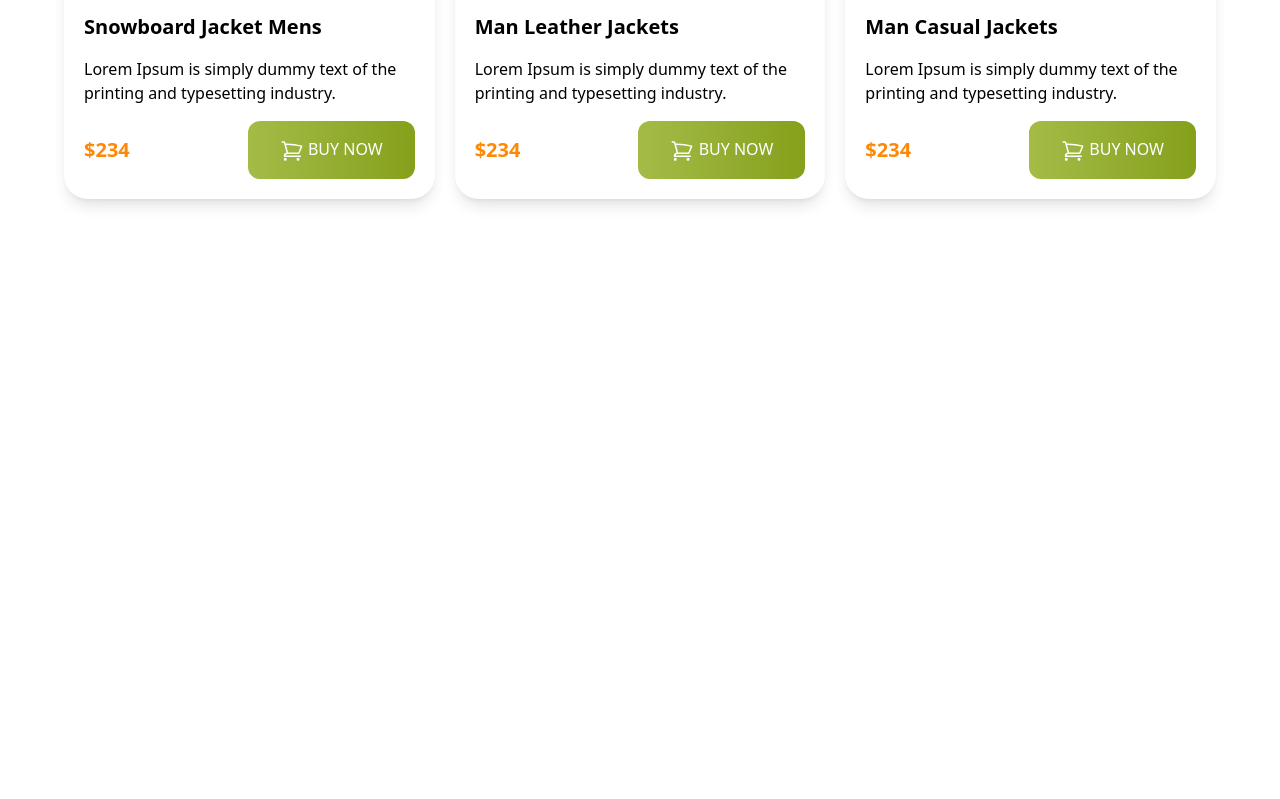
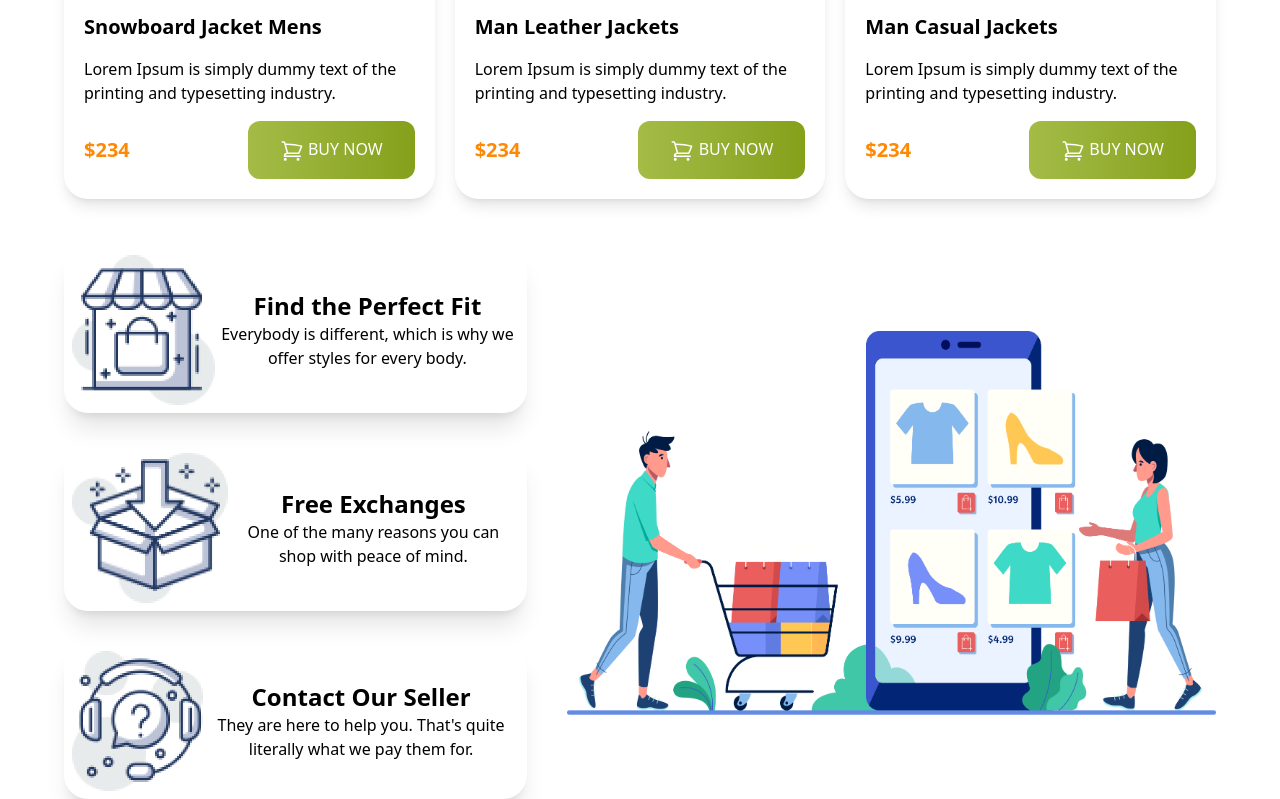
Before and after one commit to abuhasanxt/penguin, a plain HTML site: page index.html in a window 1280 px wide. Shown: the part 1813-2612 px from the top of the page. Before the commit the page ends 2060 px from the top, so only its background shows below. Drawn offline with nearby package versions, Linux system fonts and the light colour scheme.

Commit message:
added footer section

```diff
--- a/index.html
+++ b/index.html
@@ -125,7 +125,7 @@
               src="./images/jacket-2.png"
               alt=""
             />
-            <h3 class="text-xl font-bold">Ladies Jacket </h3>
+            <h3 class="text-xl font-bold">Ladies Jacket</h3>
             <p>
               Lorem Ipsum is simply dummy text of the printing and typesetting
               industry.
@@ -161,7 +161,7 @@
               src="./images/jacket-3.png"
               alt=""
             />
-            <h3 class="text-xl font-bold">Woman Leather Jacket </h3>
+            <h3 class="text-xl font-bold">Woman Leather Jacket</h3>
             <p>
               Lorem Ipsum is simply dummy text of the printing and typesetting
               industry.
@@ -307,8 +307,58 @@
         </div>
       </section>
     </main>
-    <footer>
-
+    <footer class="max-w-6xl mx-auto">
+      <section class="flex flex-col-reverse md:flex-row justify-between items-center gap-x-10">
+        <!-- card -->
+        <div class="w-full sm:w-3/7">
+          <!-- card-1 -->
+          <div
+            class="p-2 rounded-3xl shadow-xl text-center sm:flex justify-between items-center"
+          >
+            <div>
+              <img src="./icons/house.png" alt="" />
+            </div>
+            <div>
+              <h4 class="text-2xl font-bold">Find the Perfect Fit</h4>
+              <p>
+                Everybody is different, which is why we offer styles for every
+                body.
+              </p>
+            </div>
+          </div>
+          <!-- card-2 -->
+          <div
+            class="p-2 my-8 rounded-3xl shadow-xl text-center sm:flex justify-between items-center"
+          >
+            <div>
+              <img src="./icons/box.png" alt="" />
+            </div>
+            <div>
+              <h4 class="text-2xl font-bold">Free Exchanges</h4>
+              <p>One of the many reasons you can shop with peace of mind.</p>
+            </div>
+          </div>
+          <!-- card-3 -->
+          <div
+            class="p-2 rounded-3xl shadow-xl text-center sm:flex justify-between items-center"
+          >
+            <div>
+              <img src="./icons/question.png" alt="" />
+            </div>
+            <div>
+              <h4 class="text-2xl font-bold">Contact Our Seller</h4>
+              <p>
+                They are here to help you. That's quite literally what we pay
+                them for.
+              </p>
+            </div>
+          </div>
+        </div>
+        <!-- images -->
+        <div class="w-full sm:w-3/5">
+          <img class="w-full" src="./images/shopping.png" alt="" />
+        </div>
+      </section>
     </footer>
   </body>
 </html>
```
